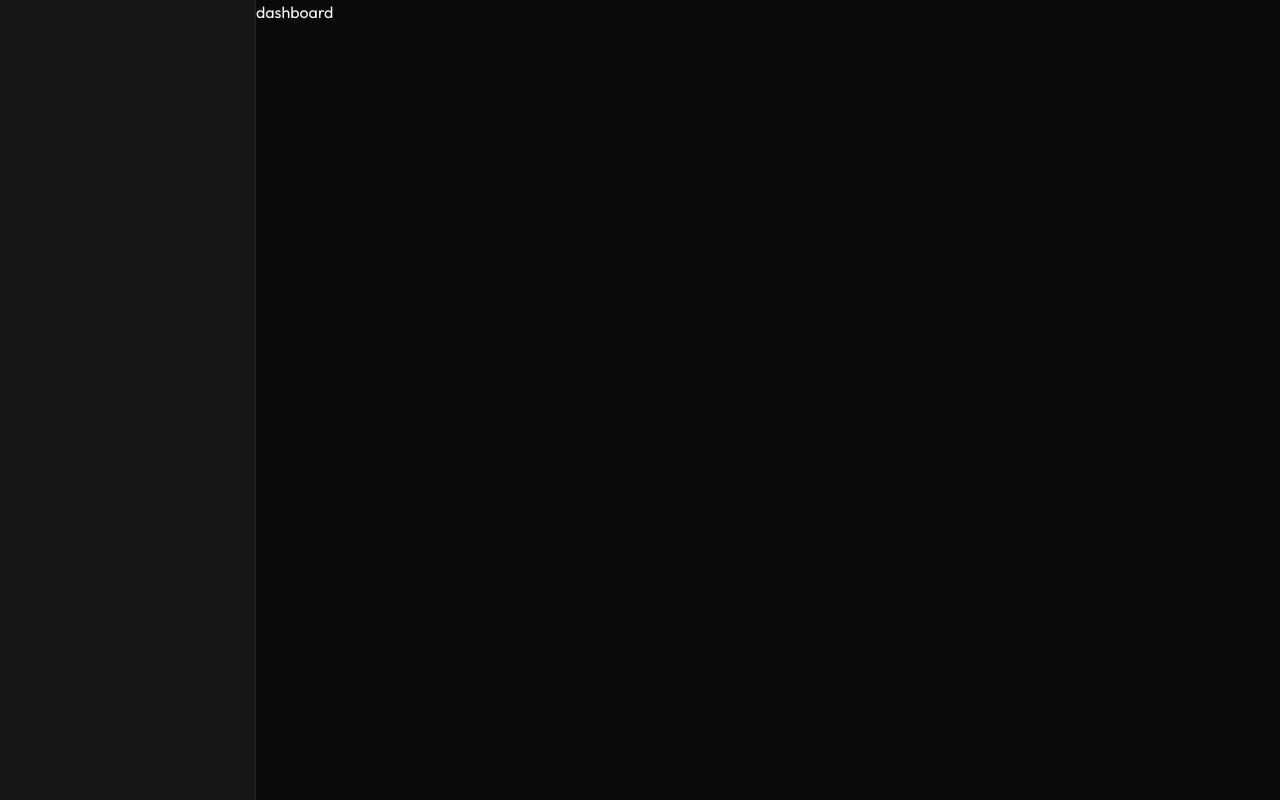
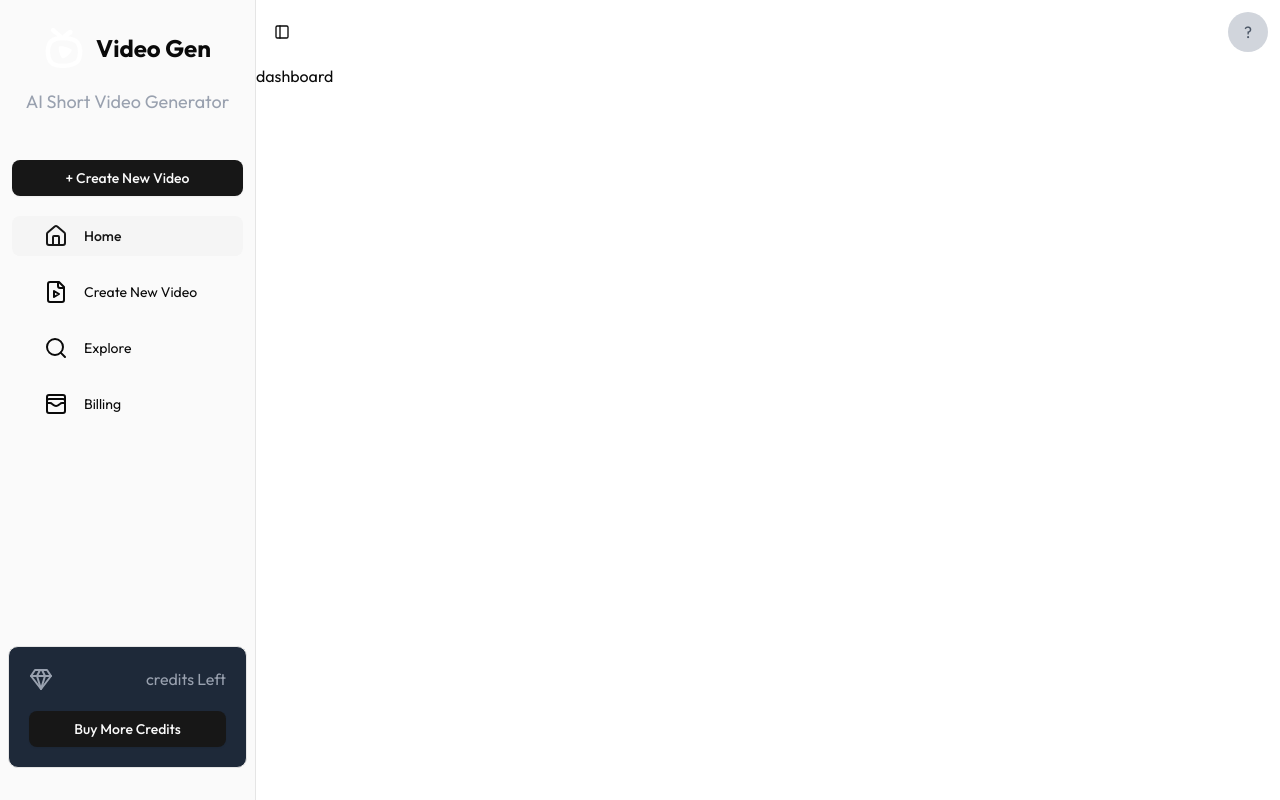
Before and after one commit to ashish-2106/Short-Video-Generator, a Next.js app: page /dashboard in a window 1280 px wide. Built offline with nearby package versions, Linux system fonts and the light colour scheme; no server answers.

Commit message:
siderbar & Header of Dashboard

```diff
--- /dev/null
+++ b/app/(main)/_components/AppHeader.jsx
@@ -0,0 +1,32 @@
+"use client";
+
+import { useAuthContext } from "@/app/provider";
+import { SidebarTrigger } from "@/components/ui/sidebar";
+import Image from "next/image";
+import React from "react";
+
+function AppHeader() {
+    const { user } = useAuthContext();
+
+    return (
+        <div className="flex justify-between items-center p-3">
+            <SidebarTrigger />
+            {user?.pictureURL ? (
+                <Image
+                    src={user.pictureURL}
+                    alt="user"
+                    width={40}
+                    height={40}
+                    className="rounded-full"
+                />
+            ) : (
+                <div className="w-10 h-10 bg-gray-300 rounded-full flex items-center justify-center">
+                    {/* Default avatar (optional) */}
+                    <span className="text-gray-600">?</span>
+                </div>
+            )}
+        </div>
+    );
+}
+
+export default AppHeader;
--- a/app/(main)/_components/AppSidebar.jsx
+++ b/app/(main)/_components/AppSidebar.jsx
@@ -1,25 +1,98 @@
-import React from 'react'
+"use client";
+import React from "react";
 import {
     Sidebar,
     SidebarContent,
     SidebarFooter,
     SidebarGroup,
     SidebarHeader,
-  } from "@/components/ui/sidebar"
+    SidebarMenu,
+    SidebarMenuButton,
+    SidebarMenuItem,
+} from "@/components/ui/sidebar";
+import Image from "next/image";
+import { Button } from "@/components/ui/button";
+import { Gem, HomeIcon, LucideFileVideo, Search, WalletCards } from "lucide-react";
+import Link from "next/link";
+import { usePathname } from "next/navigation";
+import { useAuthContext } from "@/app/provider";
+
+const MenuItems = [
+    {
+        title: "Home",
+        icon: HomeIcon,
+        link: "/dashboard",
+    },
+    {
+        title: "Create New Video",
+        icon: LucideFileVideo,
+        link: "/create-new-video", // ✅ Fixed typo
+    },
+    {
+        title: "Explore",
+        icon: Search,
+        link: "/explore",
+    },
+    {
+        title: "Billing",
+        icon: WalletCards,
+        link: "/billing",
+    },
+];
 
 function AppSideBar() {
+    const path = usePathname();
+    const { user } = useAuthContext();
+
     return (
         <div>
             <Sidebar>
                 <SidebarHeader />
+                <div>
+                    <div className="flex items-center gap-3 width-full justify-center p-3">
+                        <Image src={"/logo.svg"} alt="logo" width={40} height={40} />
+                        <h2 className="font-bold text-2xl">Video Gen</h2>
+                    </div>
+                    <h2 className="text-lg text-gray-400 text-center mt-2">
+                        AI Short Video Generator
+                    </h2>
+                </div>
                 <SidebarContent>
                     <SidebarGroup />
+                    <div className="mx-3 mt-5">
+                        <Button className="w-full">+ Create New Video</Button>
+                    </div>
+                    <SidebarMenu>
+                        {MenuItems.map((menu, index) => (
+                            <SidebarMenuItem key={index} className="mt-3 mx-3">
+                                <SidebarMenuButton
+                                    isActive={path == menu.link} // ✅ Fixed `isActive`
+                                    className="p-5"
+                                >
+                                    <Link href={menu?.link} className="flex items-center gap-4 p-3">
+                                        <menu.icon />
+                                        <span>{menu?.title}</span>
+                                    </Link>
+                                </SidebarMenuButton>
+                            </SidebarMenuItem>
+                        ))}
+                    </SidebarMenu>
+
                     <SidebarGroup />
                 </SidebarContent>
-                <SidebarFooter />
+                <SidebarFooter>
+                    <div className="p-5 border rounded-lg mb-6 bg-gray-800">
+                    <div className="flex items-center justify-between">
+                        <Gem className="text-gray-400"/>
+                        <h2 className="text-gray-400">{user?.credits} credits Left</h2>
+                    </div>
+                    <Button className='w-full mt-5'>Buy More Credits</Button>
+                    </div>
+                </SidebarFooter>
+
             </Sidebar>
         </div>
-    )
+    );
 }
 
-export default AppSideBar
+export default AppSideBar;
--- a/app/(main)/provider.jsx
+++ b/app/(main)/provider.jsx
@@ -1,12 +1,30 @@
-import React from 'react'
+"use client"
+import React, { useEffect } from 'react'
 import { SidebarProvider } from "@/components/ui/sidebar"
 import AppSideBar from './_components/AppSidebar'
+import AppHeader from './_components/AppHeader'
+import { useAuthContext } from '../provider';
+import { useRouter } from 'next/navigation';
+
 
 function DashboardProvider({ children }) {
+  const { user } = useAuthContext();
+  const router = useRouter();
+  useEffect(() => {
+    user && ChechedUserAuthenticated();
+  }
+    , [user]);
+
+  const ChechedUserAuthenticated = () => {
+    if (!user) {
+      router.replace('/');
+    }
+  }
   return (
     <SidebarProvider>
       <AppSideBar />
-      <div>
+      <div className='w-full'>
+        <AppHeader />
         {children}
       </div>
     </SidebarProvider>
--- a/app/_components/Header.jsx
+++ b/app/_components/Header.jsx
@@ -24,7 +24,7 @@ function Header() {
                     <Link href={'/dashboard'}>
                         <Button className="bg-white text-black">Dashboard</Button>
                         </Link>
-                        <Image src={user?.photoURL} width={40} height={40} alt='userImage' className='rounded-full' />
+                        {user?.pictureURL && <Image src={user?.pictureURL} alt="user" width={40} height={40} className="rounded-full" />}
                     </div>}
             </div>
         </div>
--- a/app/provider.js
+++ b/app/provider.js
@@ -20,7 +20,7 @@ function Provider({ children }) {
     useEffect(() => {
         const unsubscribe = onAuthStateChanged(auth, async (user) => {
             console.log("Authenticated user:", user);
-            setUser(user);
+
 
             const result = await CreateUser({
                 name: user?.displayName,
@@ -28,6 +28,7 @@ function Provider({ children }) {
                 pictureURL: user?.photoURL
             });
             console.log("User created:", result);
+            setUser(result);
         })
 
         return () => unsubscribe();
@@ -37,7 +38,7 @@ function Provider({ children }) {
         <AuthContext.Provider value={{ user }}>
             <NextThemesProvider
                 attribute="class"
-                defaultTheme="dark"
+                defaultTheme="system"
                 enableSystem
                 disableTransitionOnChange
             >
--- a/convex/users.js
+++ b/convex/users.js
@@ -18,13 +18,16 @@ export const createNewUser = mutation({
             .collect();
 
         if (!existingUser[0]?.email) {
-            const result = await ctx.db.insert("users", {
+            const userData =
+            {
                 name: args.name || "Anonymous", // ✅ Default name if missing
                 email: args.email,
                 pictureURL: args.pictureURL || "",
                 credits: 3 // ✅ Default credits
-            });
-            return result;
+            }
+
+            const result = await ctx.db.insert("users", userData);
+            return userData;
         }
         return existingUser[0];
     }
```
